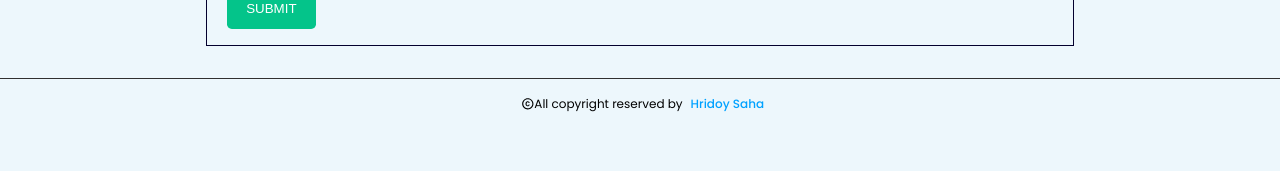
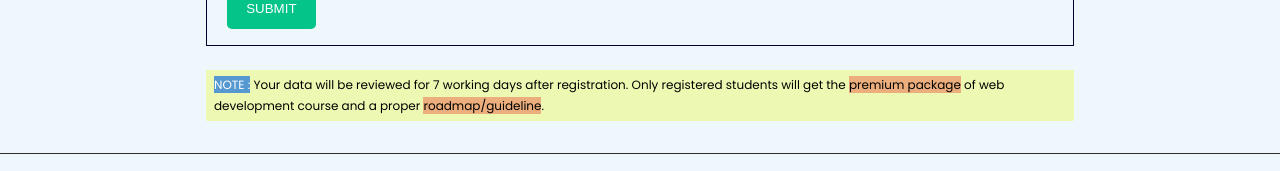
Before and after one commit to hridoysaha969/matlab-web, a Next.js app: page /registration in a window 1280 px wide. Shown: the part 484-655 px from the top of the page. Built offline with nearby package versions, Linux system fonts and the light colour scheme; no server answers.

Commit message:
version update 2.0.0

```diff
--- a/src/app/registration/page.js
+++ b/src/app/registration/page.js
@@ -14,6 +14,7 @@ function page() {
     projectLink: "",
     linkArr: [],
     isEligible: false,
+    isReviewed: false,
   });
   const [error, setError] = useState("");
   const [loading, setLoading] = useState(false);
@@ -163,6 +164,13 @@ function page() {
 
           {error && <div className={classes.invalid__feedback}>{error}</div>}
         </form>
+
+        <p className={classes.note__token}>
+          <span className={classes.note__label}>NOTE :</span> Your data will be
+          reviewed for 7 working days after registration. Only registered
+          students will get the <span>premium package</span> of web development
+          course and a proper <span>roadmap/guideline</span>.
+        </p>
       </div>
     </section>
   );
--- a/src/styles/registration.module.css
+++ b/src/styles/registration.module.css
@@ -90,6 +90,20 @@
   background: rgba(7, 102, 226, 0.3);
   padding: 0.5rem 1rem;
 }
+.note__token {
+  font-size: 0.75rem;
+  line-height: 1.3rem;
+  margin-top: 1.5rem;
+  background: rgba(234, 250, 12, 0.3);
+  padding: 0.3rem 0.5rem;
+}
+.note__token span {
+  background: rgba(230, 2, 2, 0.3);
+}
+.note__token span.note__label {
+  background: rgba(7, 102, 226, 0.65);
+  color: #fff;
+}
 
 @media screen and (max-width: 576px) {
   .input_wrap {
```
